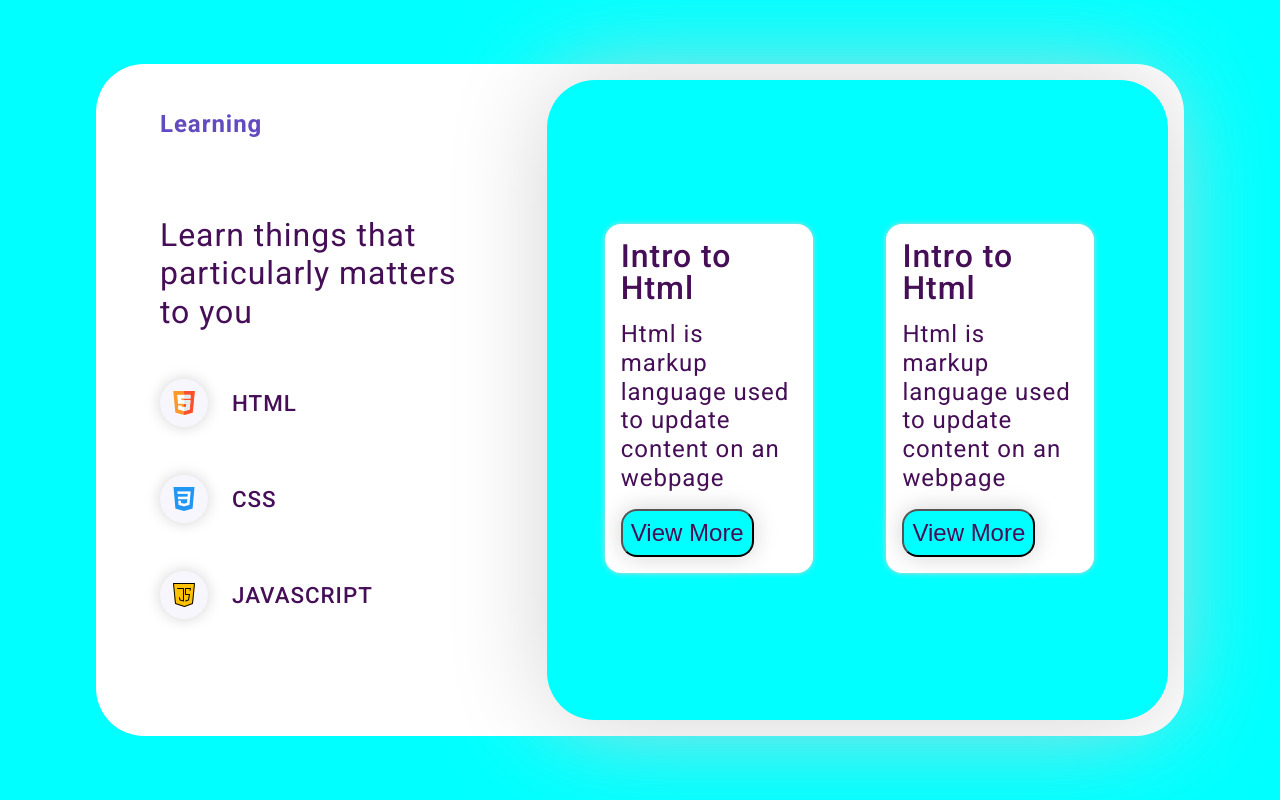
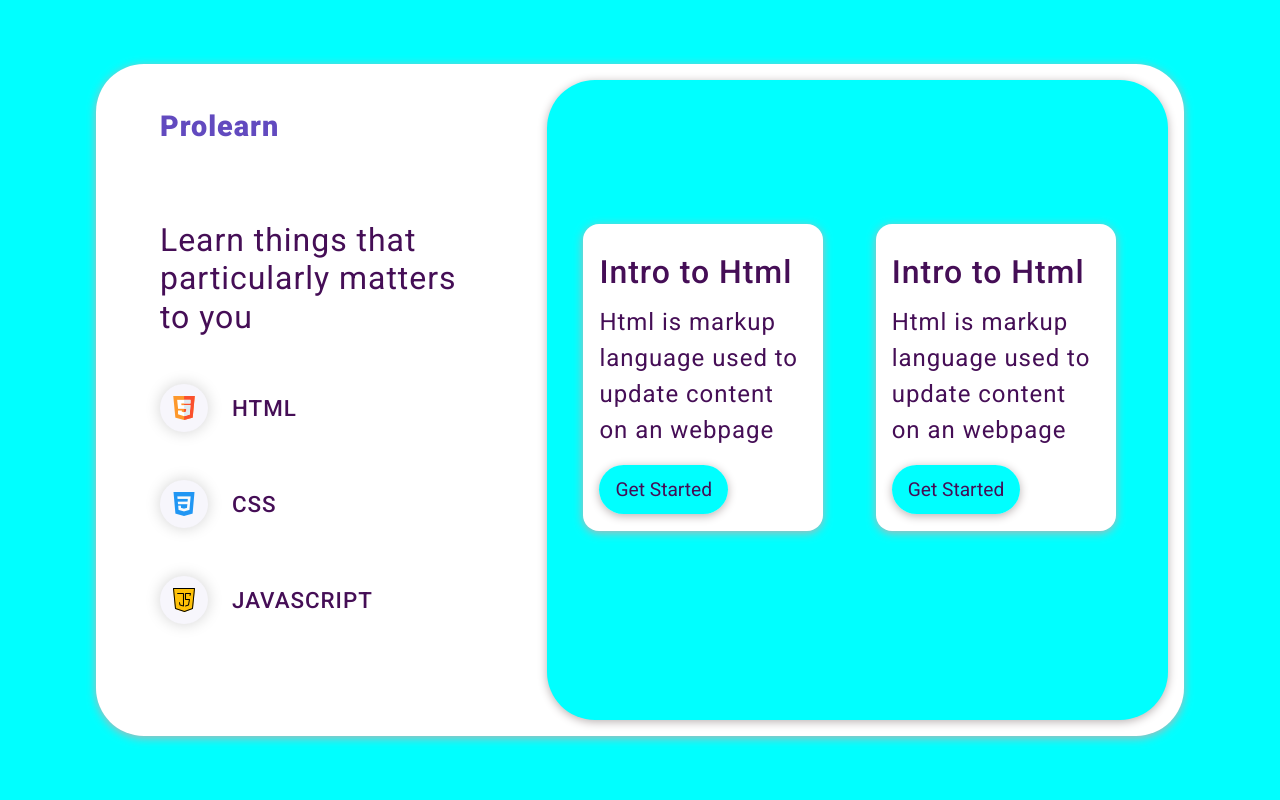
Before and after one commit to chaduvulaprasanth/prolearn, a plain HTML site: page index.html in a window 1280 px wide. Drawn offline with Linux system fonts and the light colour scheme.

Commit message:
updated css for learning modules

```diff
--- a/index.html
+++ b/index.html
@@ -2,7 +2,7 @@
 <html>
 	<head>
 		<meta charset="utf-8">
-		<title>basic</title>
+		<title>Prolearn</title>
 		<link rel="stylesheet" href="style.css">
 		<link href="https://fonts.googleapis.com/css?family=Roboto:300,300i,400,400i,500,500i,700,700i,900&display=swap" rel="stylesheet">
 
@@ -10,7 +10,7 @@
 	<body>
 		<div class="grid-wrapper">
 			<div class="sections wrapper">
-				<a class="logo" href="index.html">Learning</a>
+				<a class="logo" href="index.html">Prolearn</a>
 				<h1 class="heading">
 					Learn things that particularly matters to you
 				</h1>
@@ -44,7 +44,7 @@
 							<p id="sub-title">
 								Html is markup language used to update content on an webpage
 							</p>
-							<button id="view">View More</button>
+							<a id="view" href="https://www.freecodecamp.org/news/learn-html-in-5-minutes-ccd378d2ab72/" target="blank">Get Started</a>
 						</div>
 					</div>
 					<div class="box children">
@@ -54,7 +54,7 @@
 						<p id="sub-title">
 							Html is markup language used to update content on an webpage
 						</p>
-						<button id="view">View More</button>
+						<a id="view" href="https://learn.shayhowe.com/html-css/building-your-first-web-page/" target="blank">Get Started</a>
 					</div>
 				</div>
 
--- a/style.css
+++ b/style.css
@@ -73,7 +73,7 @@ body {
 	height: calc(100vh - 8rem);
 	border-radius: 3rem;
 	background-color: white;
-	box-shadow: 0 0 -500px 0 ;
+	box-shadow: 0px 2px 10px #b9b2b2 ;
 }
 .sections {
 	background-color: white;
@@ -85,15 +85,15 @@ body {
 	background-color: aqua;
 	border-radius: 3rem;
 	margin: 1rem;
-	box-shadow: 0 0 100px 0 lightgrey ;
+	box-shadow: 0px 2px 10px #b9b2b2;
 }
 .wrapper{
 	margin: 3rem 4rem;
 }
 .logo{
 	color: #624ABF;
-	font-size: 1.5rem;
-	font-weight: 700;
+	font-size: 1.8rem;
+	font-weight: 900;
 	letter-spacing: 0.06rem;
 
 
@@ -136,15 +136,15 @@ body {
 
 }
 .box{
-	width: 13rem;
+	width: 15rem;
 	border-radius: 1rem;
 	background-color: white;
 	margin-right: 1rem;
-	box-shadow: 0 0 5px 0 lightgrey;
+	box-shadow: 0px 2px 10px #b9b2b2;
 
 }
 .children {
-	padding: 1rem;
+	padding: 2rem 1rem;
 }
 #title{
 	font-size: 2rem;
@@ -157,16 +157,17 @@ body {
 	font-weight: 400;
 	color: #450E56;
 	letter-spacing: 0.06rem;
-	line-height: 1.2;
+	line-height: 1.5;
 	padding: 1rem 0;
+	margin-bottom: 1rem;
 }
 #view{
-	font-size: 1.5rem;
+	font-size: 1.2rem;
 	font-weight: 400;
 	color: #450E56;
 	background-color: aqua;
-	border-radius: 1rem;
-	box-shadow: 0 0 25px 0 lightgrey;
-	padding: 0.5rem;
+	border-radius: 3rem;
+	box-shadow: 0px 2px 10px #b9b2b2;
+	padding: 0.8rem 1rem;
 	text-align: center;
 }
```
